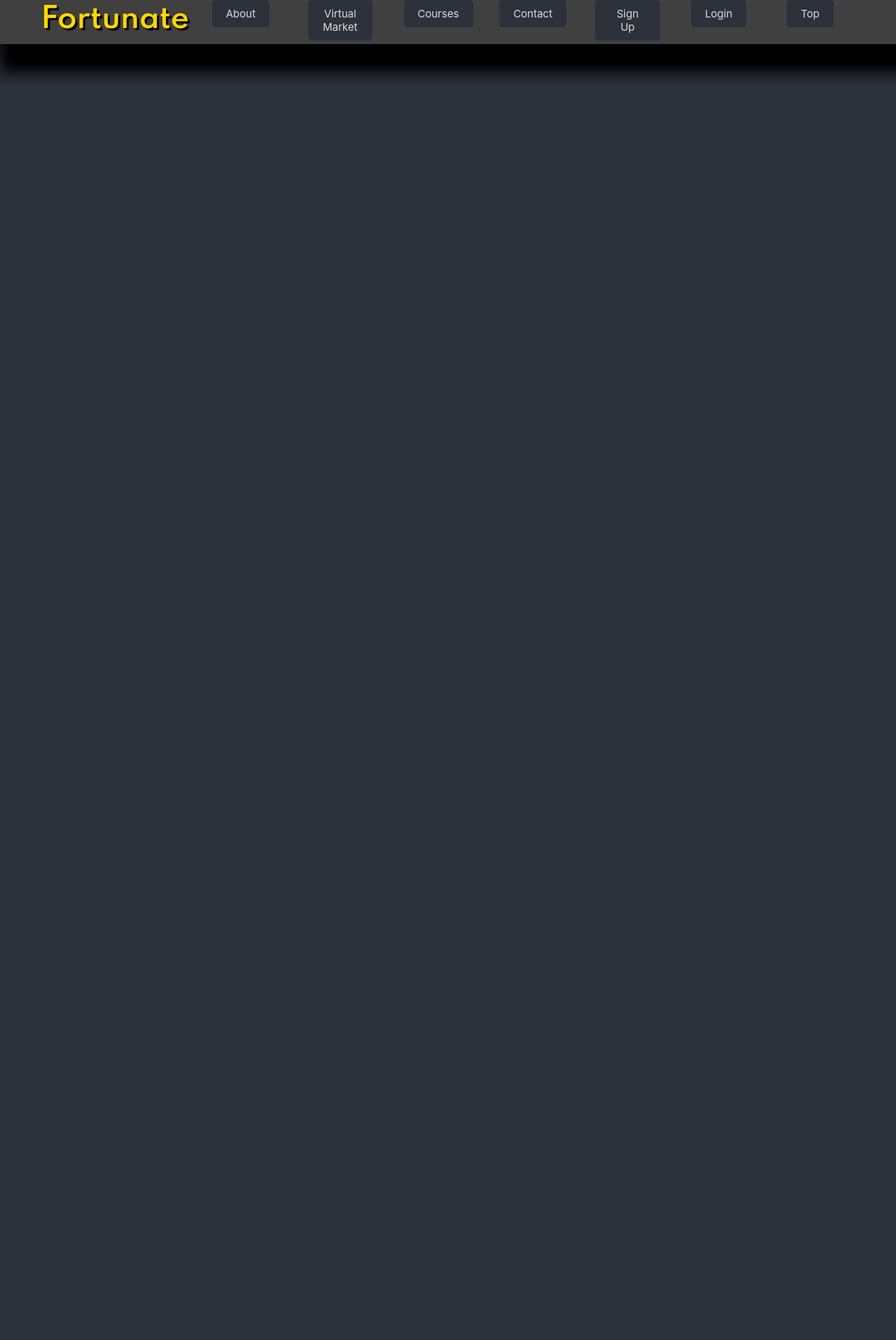
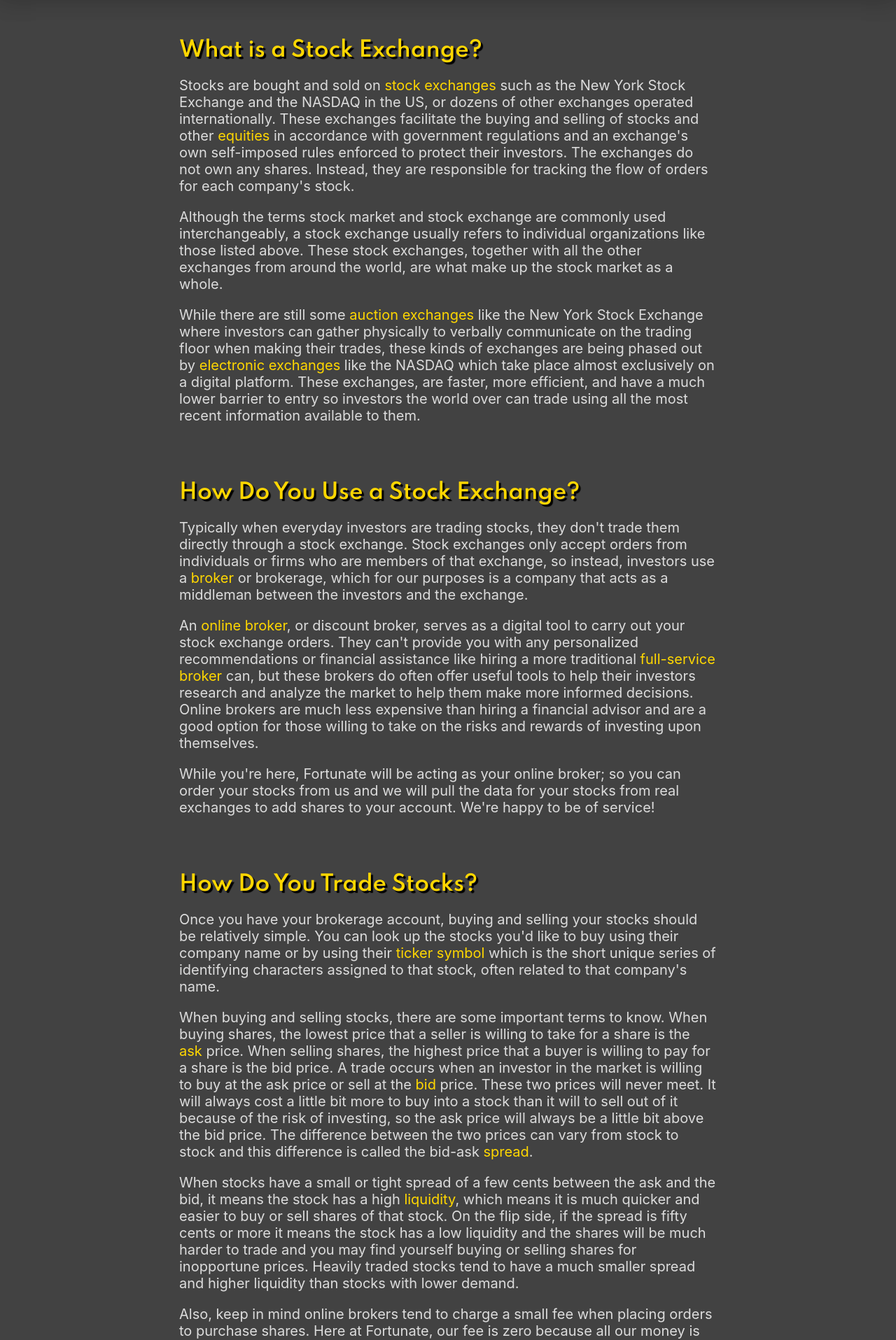
Before and after one commit to acm-projects/Fortunate, a React (Create React App) app in the folder frontend/fortunate/: page /learn/trading in a window 1280 px wide. Shown: the part 153-2068 px from the top of the page at 70% size. Before the commit the page ends 800 px from the top, so only its background shows below. Built offline with nearby package versions, Linux system fonts and the light colour scheme.

Commit message:
Added Trading Lesson

```diff
--- a/frontend/fortunate/src/App.js
+++ b/frontend/fortunate/src/App.js
@@ -15,7 +15,17 @@ import home from "./pages/home";
 import portfolio from "./pages/portfolio";
 import dictionary from "./pages/dictionary";
 import introduction from "./pages/lessons/introduction";
-import vmpage from "./pages/stockPage/vmpage"
+import trading from "./pages/lessons/trading";
+import vmpage from "./pages/stockPage/vmpage";
+
+import axios from "axios";
+
+const token = localStorage.FBIdToken;
+if (token) {
+	axios.defaults.headers.common["Authorization"] = `Bearer ${token}`;
+}
+
+axios.defaults.headers.common["Accept"] = "application/json";
 
 // TODO: Authenticate Log-in with jwt-decode and AuthRoute
 
@@ -50,6 +60,11 @@ class App extends Component {
 								path="/learn/intro"
 								component={introduction}
 							/>
+							<Route
+								exact
+								path="/learn/trading"
+								component={trading}
+							/>
 							<Route exact path="/vmpage" component={vmpage} />
 						</Switch>
 					</div>
--- /dev/null
+++ b/frontend/fortunate/src/pages/lessons/trading.js
@@ -0,0 +1,137 @@
+import React, { Component } from "react";
+import "./lessons.css";
+
+class Introduction extends Component {
+	render() {
+		return (
+			<div>
+				<h3>What is a Stock Exchange?</h3>
+				<p>
+					Stocks are bought and sold on {def("stock exchanges")} such
+					as the New York Stock Exchange and the NASDAQ in the US, or
+					dozens of other exchanges operated internationally. These
+					exchanges facilitate the buying and selling of stocks and
+					other {def("equities")} in accordance with government
+					regulations and an exchange's own self-imposed rules
+					enforced to protect their investors. The exchanges do not
+					own any shares. Instead, they are responsible for tracking
+					the flow of orders for each company's stock.
+				</p>
+				<p>
+					Although the terms stock market and stock exchange are
+					commonly used interchangeably, a stock exchange usually
+					refers to individual organizations like those listed above.
+					These stock exchanges, together with all the other exchanges
+					from around the world, are what make up the stock market as
+					a whole.
+				</p>
+				<p>
+					While there are still some {def("auction exchanges")} like
+					the New York Stock Exchange where investors can gather
+					physically to verbally communicate on the trading floor when
+					making their trades, these kinds of exchanges are being
+					phased out by {def("electronic exchanges")} like the NASDAQ
+					which take place almost exclusively on a digital platform.
+					These exchanges, are faster, more efficient, and have a much
+					lower barrier to entry so investors the world over can trade
+					using all the most recent information available to them.
+				</p>
+
+				<div className="buffer" />
+
+				<h3>How Do You Use a Stock Exchange?</h3>
+				<p>
+					Typically when everyday investors are trading stocks, they
+					don't trade them directly through a stock exchange. Stock
+					exchanges only accept orders from individuals or firms who
+					are members of that exchange, so instead, investors use a{" "}
+					{def("broker")} or brokerage, which for our purposes is a
+					company that acts as a middleman between the investors and
+					the exchange.
+				</p>
+				<p>
+					An {def("online broker")}, or discount broker, serves as a
+					digital tool to carry out your stock exchange orders. They
+					can't provide you with any personalized recommendations or
+					financial assistance like hiring a more traditional{" "}
+					{def("full-service broker")} can, but these brokers do often
+					offer useful tools to help their investors research and
+					analyze the market to help them make more informed
+					decisions. Online brokers are much less expensive than
+					hiring a financial advisor and are a good option for those
+					willing to take on the risks and rewards of investing upon
+					themselves.
+				</p>
+				<p>
+					While you're here, Fortunate will be acting as your online
+					broker; so you can order your stocks from us and we will
+					pull the data for your stocks from real exchanges to add
+					shares to your account. We're happy to be of service!
+				</p>
+
+				<div className="buffer" />
+
+				<h3>How Do You Trade Stocks?</h3>
+				<p>
+					Once you have your brokerage account, buying and selling
+					your stocks should be relatively simple. You can look up the
+					stocks you'd like to buy using their company name or by
+					using their {def("ticker symbol")} which is the short unique
+					series of identifying characters assigned to that stock,
+					often related to that company's name.
+				</p>
+				<p>
+					When buying and selling stocks, there are some important
+					terms to know. When buying shares, the lowest price that a
+					seller is willing to take for a share is the {def("ask")}{" "}
+					price. When selling shares, the highest price that a buyer
+					is willing to pay for a share is the bid price. A trade
+					occurs when an investor in the market is willing to buy at
+					the ask price or sell at the {def("bid")} price. These two
+					prices will never meet. It will always cost a little bit
+					more to buy into a stock than it will to sell out of it
+					because of the risk of investing, so the ask price will
+					always be a little bit above the bid price. The difference
+					between the two prices can vary from stock to stock and this
+					difference is called the bid-ask {def("spread")}.
+				</p>
+				<p>
+					When stocks have a small or tight spread of a few cents
+					between the ask and the bid, it means the stock has a high{" "}
+					{def("liquidity")}, which means it is much quicker and
+					easier to buy or sell shares of that stock. On the flip
+					side, if the spread is fifty cents or more it means the
+					stock has a low liquidity and the shares will be much harder
+					to trade and you may find yourself buying or selling shares
+					for inopportune prices. Heavily traded stocks tend to have a
+					much smaller spread and higher liquidity than stocks with
+					lower demand.
+				</p>
+				<p>
+					Also, keep in mind online brokers tend to charge a small fee
+					when placing orders to purchase shares. Here at Fortunate,
+					our fee is zero because all our money is fake anyway but
+					keep this in mind when trading on real online brokerages!
+				</p>
+
+				<div className="buffer" />
+			</div>
+		);
+	}
+}
+
+// Creates a link to the dictionary definiion of a term
+function def(term, text) {
+	// Removes "s" or "ies" in term if the word is used as a plural in context
+	if (term.substring(term.length - 3, term.length) == "ies") {
+		text = term;
+		term = term.substring(0, term.length - 3) + "y";
+	} else if (term.charAt(term.length - 1) == "s") {
+		text = term;
+		term = term.substring(0, term.length - 1);
+	}
+
+	return <a href={"/dictionary#" + term.toLowerCase()}>{text || term}</a>;
+}
+
+export default Introduction;
--- a/frontend/fortunate/src/pages/wordsList.js
+++ b/frontend/fortunate/src/pages/wordsList.js
@@ -3,6 +3,11 @@ export const wordsList = [
 		term: "Ask",
 		definition:
 			"The price a seller is willing to accept for a security, which is often referred to as the offer price.",
+	},
+	{
+		term: "Auction Exchange",
+		definition:
+			"An auction exchange is a type of stock exchange in which buyers and sellers enter competitive bids simultaneously",
 	},
 	{
 		term: "Bid",
@@ -38,9 +43,19 @@ export const wordsList = [
 			"The total amount of stock potential buyers would be willing to buy at any price.",
 	},
 	{
+		term: "Electronic Exchange",
+		definition:
+			"An electronic exchange is a type of stock exchange in which order entry and forwarding, matching of buy and sell orders, and price determination are performed digitally by a computer.",
+	},
+	{
 		term: "Exchange",
 		definition:
 			"A marketplace where securities, commodities, derivatives and other financial instruments are traded.",
+	},
+	{
+		term: "Full-service Broker",
+		definition:
+			"A licensed financial broker-dealer firm that provides a large variety of services to its clients, including research and advice, retirement planning, tax tips, and much more.",
 	},
 	{
 		term: "Initial Public Offer (IPO)",
@@ -58,6 +73,11 @@ export const wordsList = [
 			"Shares that trade for corporations with a market capitalization of $10 billion or more.",
 	},
 	{
+		term: "Liquidity",
+		definition:
+			"The degree to which a security can be quickly purchased or sold in the market at a price reflecting its current value or the ease with which a security or an asset can be converted into cash at market price.",
+	},
+	{
 		term: "List",
 		definition:
 			"A list of the stocks available on a particular exchange and their issuers.",
@@ -71,6 +91,11 @@ export const wordsList = [
 		term: "Market Value",
 		definition:
 			"The value of a company according to the financial markets. ",
+	},
+	{
+		term: "Online Broker",
+		definition:
+			"An intermediary between a buyer and seller of a financial instrument. They facilitate the purchase/sale for a fee or commission.",
 	},
 	{
 		term: "Private Company",
@@ -92,7 +117,7 @@ export const wordsList = [
 			"There stocks have fewer publicly-traded shares than mid or large-cap companies. These businesses have between $300 million and $2 billion of the total dollar value of all outstanding shares—those held by investors, and company insiders.",
 	},
 	{
-		term: "Spreads",
+		term: "Spread",
 		definition:
 			"The difference in price between the buy (bid) and sell (offer) prices quoted for an asset.",
 	},
@@ -100,6 +125,11 @@ export const wordsList = [
 		term: "Stock",
 		definition:
 			"A stock (also known as equity) is a security that represents the ownership of a fraction of a corporation.",
+	},
+	{
+		term: "Stock Exchange",
+		definition:
+			"A stock exchange, securities exchange, or bourse is an exchange where stockbrokers and traders can buy and sell securities, such as shares of stock, bonds, and other financial instruments.",
 	},
 	{
 		term: "Stock Market",
@@ -111,4 +141,9 @@ export const wordsList = [
 		definition:
 			"The total number of stock holders who would be willing to sell their shares at any price.",
 	},
+	{
+		term: "Ticker Symbol",
+		definition:
+			"An abbreviation used to uniquely identify publicly traded shares of a particular stock on a particular stock market that may consist of letters, numbers or a combination of both.",
+	},
 ];
```
